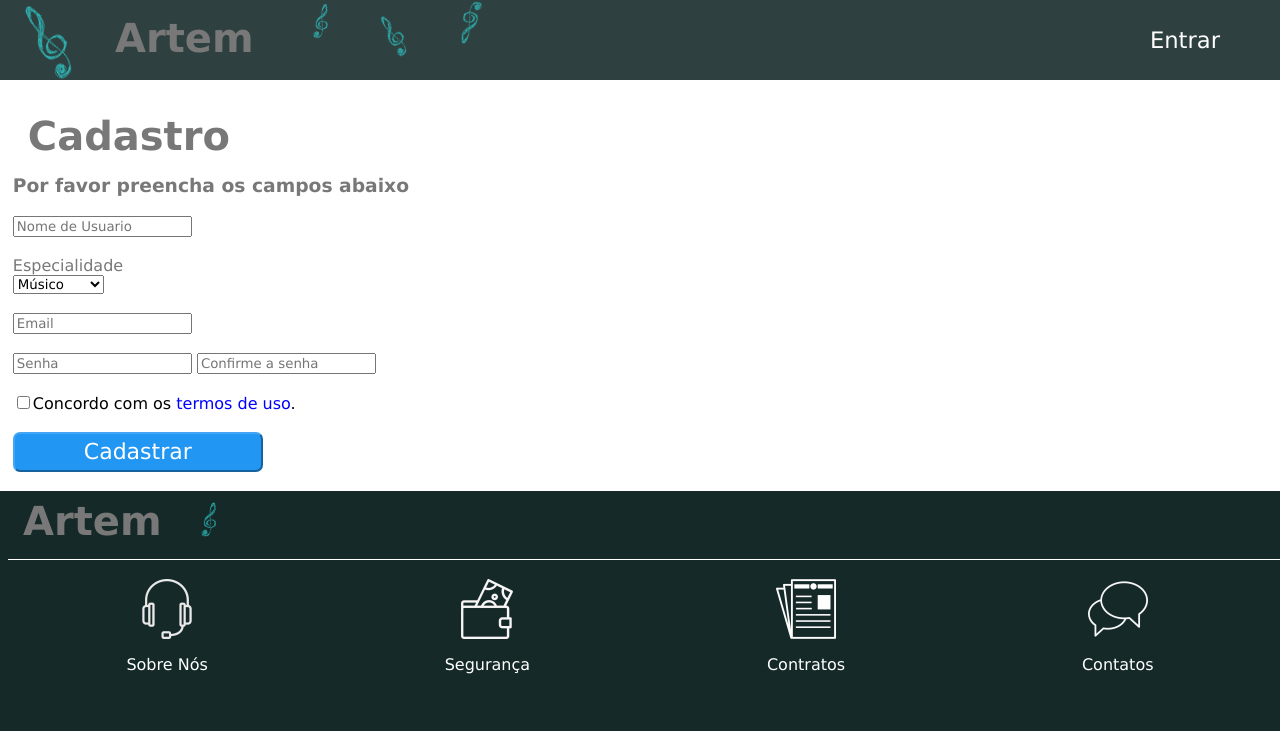
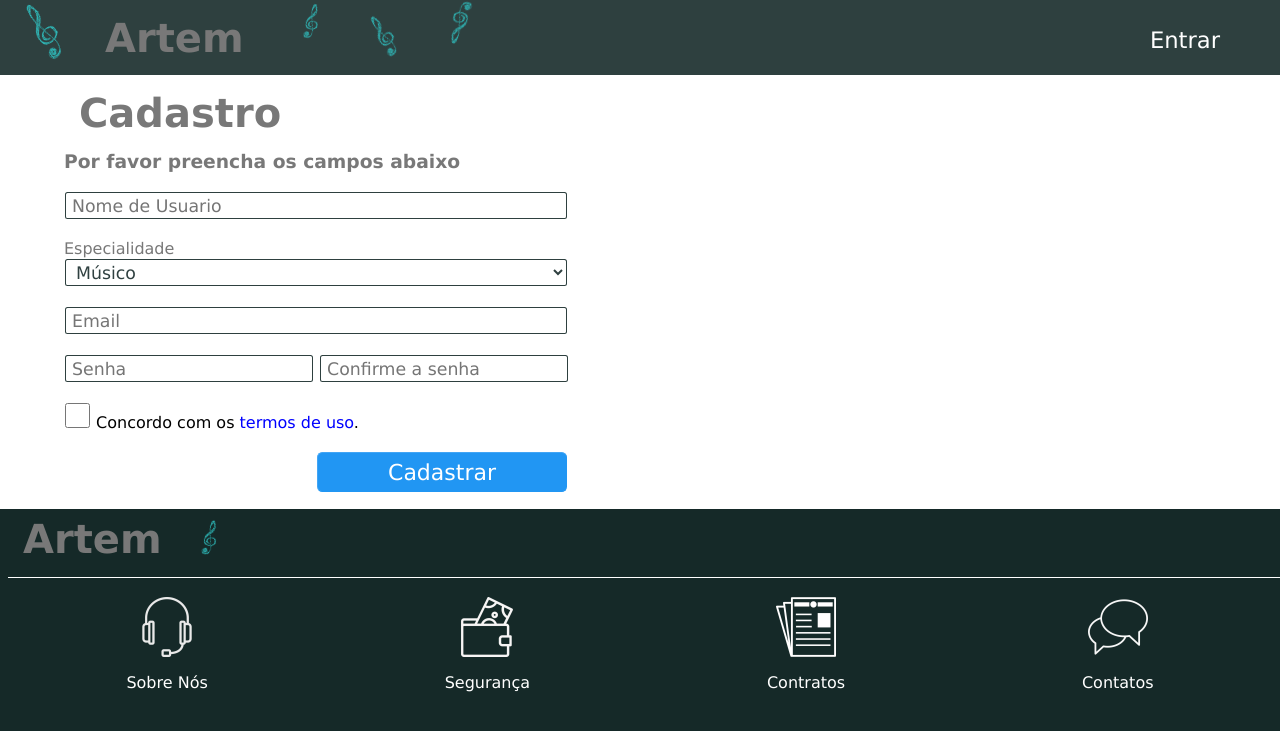
Before and after one commit to adrian7123/TCC, a PHP site: page /cadastro.html in a window 1280 px wide. Shown: the top 731 px of the page. Run offline with PHP 8.4, Linux system fonts and the light colour scheme.

Commit message:
design terminado

```diff
--- a/site/cadastro.html
+++ b/site/cadastro.html
@@ -11,11 +11,20 @@
   <link rel="stylesheet" href="css/font.css">
   <link rel="stylesheet" href="css/button.css">
   <link rel="stylesheet" href="css/screen.css">
+  <link rel="stylesheet" href="css/input.css">
   <link rel="stylesheet" href="css/cadastro/corpo.css">
+
+  <style type="text/css">
+  	.btn {
+  		margin-left: 253px;
+  	}
+
+  </style>
 </head>
 <body>
     <section class="main">
 	<header>
+		<div class="header" >
     	<div>
         	<img class="icon a" src="icon/music.png">
         	<h1>Artem</h1>
@@ -27,6 +36,7 @@
     	<div class="linkBox">
     	    <div></div>
         	<a  href="login.html">Entrar</a>
+    	</div>
     	</div>
     </header>
 
@@ -61,7 +71,7 @@
 
     		<br><br>
 
-    		<input type="checkbox">Concordo com os <a class="textBlue">termos de uso</a>.
+    		<input class="checkbox"  name="termo"  type="checkbox"> Concordo com os <a class="textBlue">termos de uso</a>.
 
     		<br><br>
 
@@ -90,7 +100,7 @@
    	  </div>
     </footer>
 
-  <script src="js/abrirTelas.js"></script>
+  <script src="js/abrirTelas.js" ></script>
 
 </body>
 </html>
--- a/site/css/button.css
+++ b/site/css/button.css
@@ -5,7 +5,7 @@
 .btn {
   height: 40px;
   width: auto;
-  border-radius: 7px;
+  border-radius: 5.4px;
   border-spacing: 1px;
   color: white;
 }
--- a/site/css/cadastro/corpo.css
+++ b/site/css/cadastro/corpo.css
@@ -8,8 +8,19 @@ body {
 
 header {
 	background-color: rgba(21, 41, 40, 0.89);
+	height: 75px;
 }
 
 .main {
     background: white;
 }
+h2, h3, h4, h5, label {
+ color: rgb(120,120,120);
+ margin: 0;
+}
+
+.container {
+	width: 90%;
+	height: auto;
+	margin: 0 auto;
+}
--- a/site/css/corpo.css
+++ b/site/css/corpo.css
@@ -4,15 +4,13 @@
 }
 
 body {
-
-
   display: flex;
   flex-direction: column;
   align-items: space-between;
 }
 
-header {
-  height: 80px;
+.header {
+  height: 60px;
   width: 100%;
   /*background-color: rgba(69, 138, 121, 0.7);*/
   display: flex;
--- a/site/css/font.css
+++ b/site/css/font.css
@@ -9,11 +9,6 @@ h1 {
   color: rgb(120,120,120);
 }
 
-h2, h3, h4, h5, label {
- color: rgb(120,120,120);
- margin: 0;
-}
-
 .textBlue {
 	color: blue;
 }
--- a/site/css/input.css
+++ b/site/css/input.css
@@ -0,0 +1,26 @@
+input, select {
+   height: 27px;
+   margin: 1px;
+   border: 0.5px solid rgba(21, 41, 40, 0.89);
+   border-radius: 2.5px;
+   padding-left: 6px;
+   font-size: 13pt;
+   color: rgba(21, 41, 40, 0.89);
+}
+
+select {
+	background-color: white;
+}
+
+.inputGrande {
+   width: 502px;
+}
+
+.inputMedio {
+	width: 248px;
+}
+
+.checkbox {
+	height: 25px;
+	width: 25px;
+}
```
